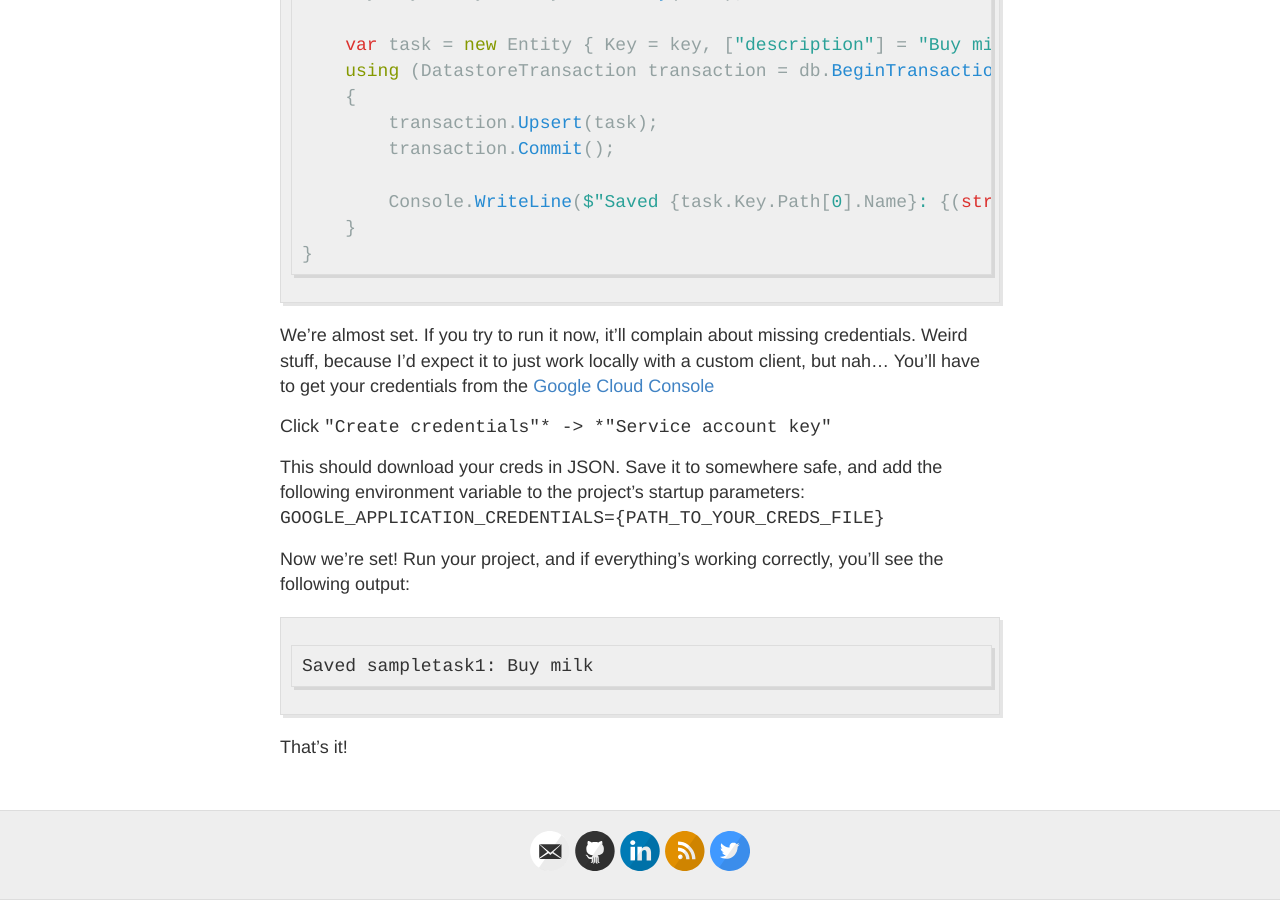
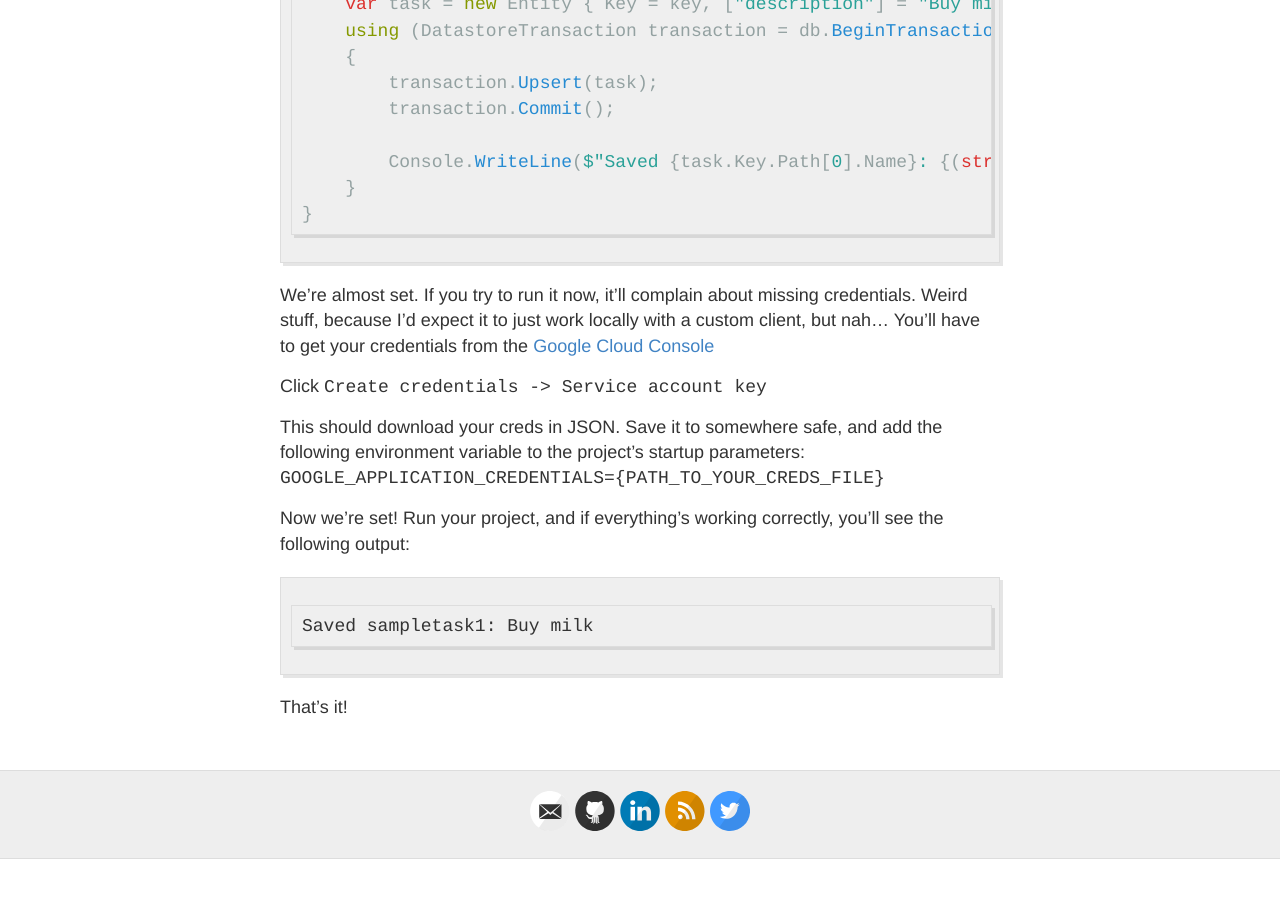
Before and after one commit to santatamas/blog, a Jekyll site: the page built from _posts/2017-09-21-Using-Cloud-Datastore.md, in a window 1280 px wide and 900 px high, scrolled down 2979 px. Built offline with Jekyll 4.4.1, drawn with Linux system fonts in a browser that asks for light colours; comment, search, counter and statistics services are not loaded; after the commit the page ends 3838 px from its top, so only the background shows below that; some of the changed text lies outside the part shown.

Commit message:
formatting changes

```diff
--- a/_posts/2017-09-21-Using-Cloud-Datastore.md
+++ b/_posts/2017-09-21-Using-Cloud-Datastore.md
@@ -103,7 +101,7 @@ We're almost set. If you try to run it now, it'll complain about missing credent
 You'll have to get your credentials from the [Google Cloud Console](https://console.cloud.google.com/apis/credentials)
 
 
-Click `"Create credentials"* -> *"Service account key"`
+Click `Create credentials -> Service account key`
 
 This should download your creds in JSON.
 Save it to somewhere safe, and add the following environment variable to the project's startup parameters:
```
Also changed, not shown: other parts of _posts/2017-09-21-Using-Cloud-Datastore.md (+0 -2 lines).
